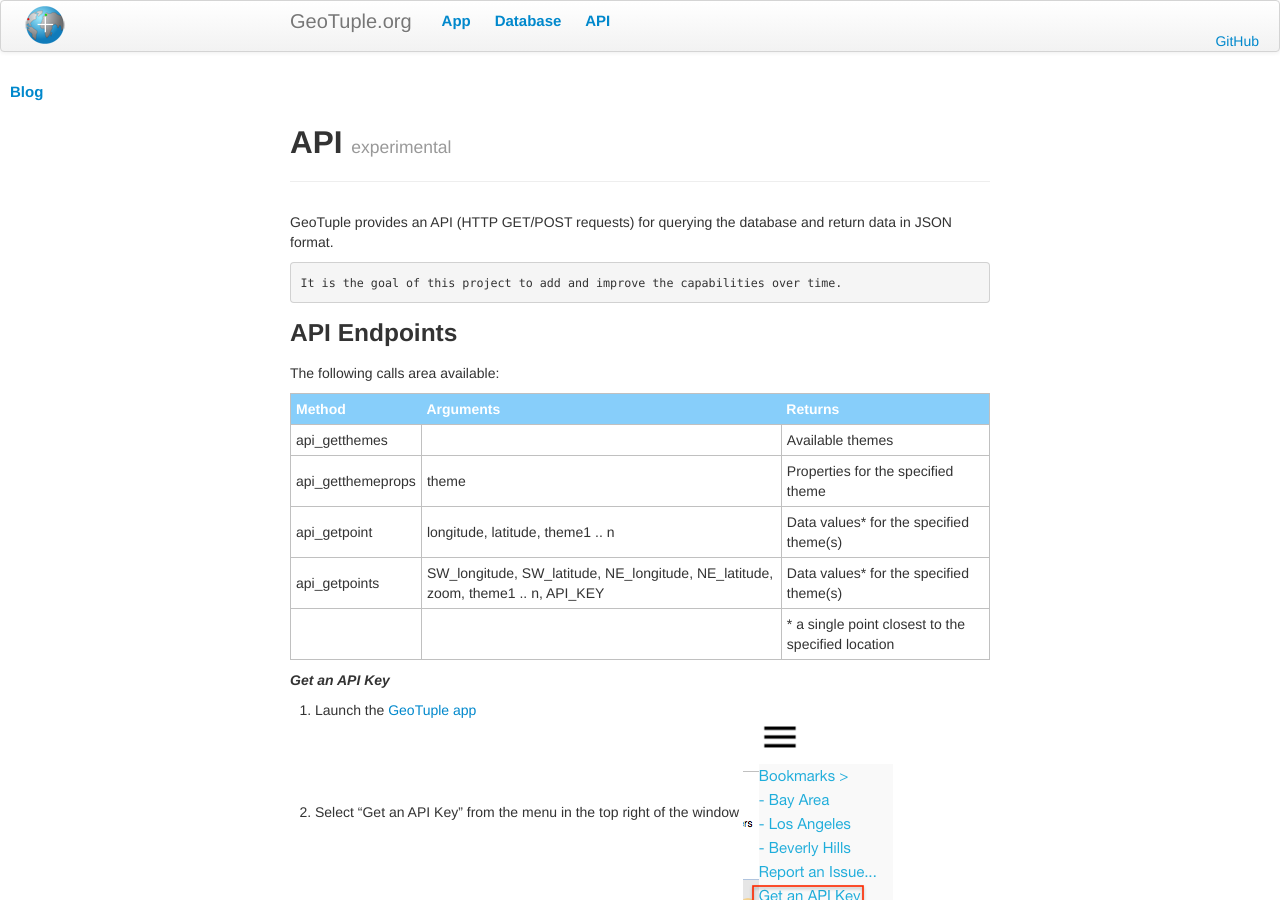
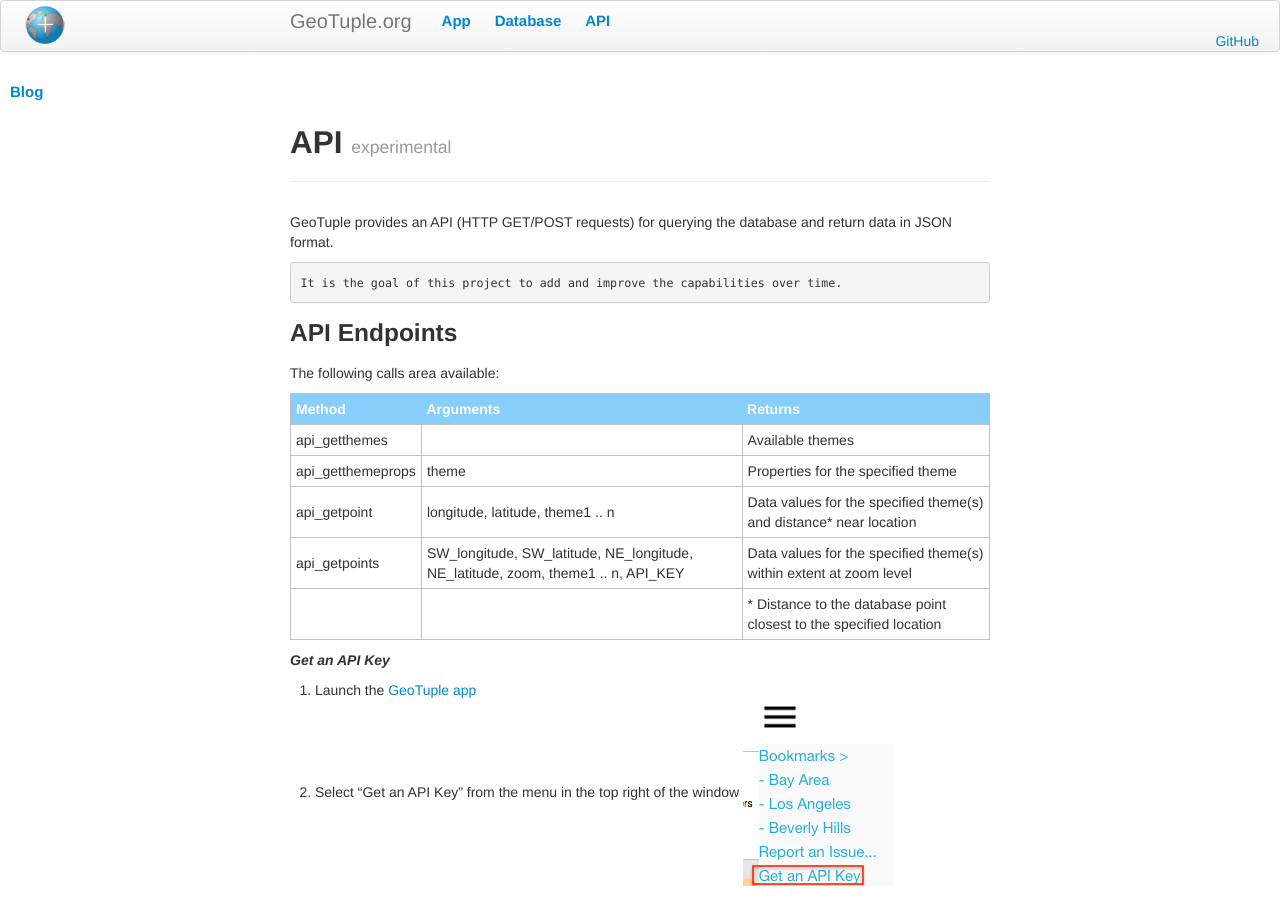
Before and after one commit to rhansson/geotuple, a Jekyll site: the page built from docs/pages/api.md, in a window 1280 px wide and 900 px high. Built offline with Jekyll 4.4.1, drawn with Linux system fonts in a browser that asks for light colours.

Commit message:
Update api.md

```diff
--- a/docs/pages/api.md
+++ b/docs/pages/api.md
@@ -18,9 +18,9 @@
 ------ | --------- | -------
 api_getthemes | | Available themes
 api_getthemeprops | theme | Properties for the specified theme
-api_getpoint | longitude, latitude, theme1 .. n | Data values* for the specified theme(s)
-api_getpoints | SW_longitude, SW_latitude, NE_longitude, NE_latitude, zoom, theme1 .. n, API_KEY | Data values* for the specified theme(s)
- | |  * a single point closest to the specified location
+api_getpoint | longitude, latitude, theme1 .. n | Data values for the specified theme(s) and distance* near location
+api_getpoints | SW_longitude, SW_latitude, NE_longitude, NE_latitude, zoom, theme1 .. n, API_KEY | Data values for the specified theme(s) within extent at zoom level
+ | |  * Distance to the database point closest to the specified location
 
 ##### _**Get an API Key**_
 
```
